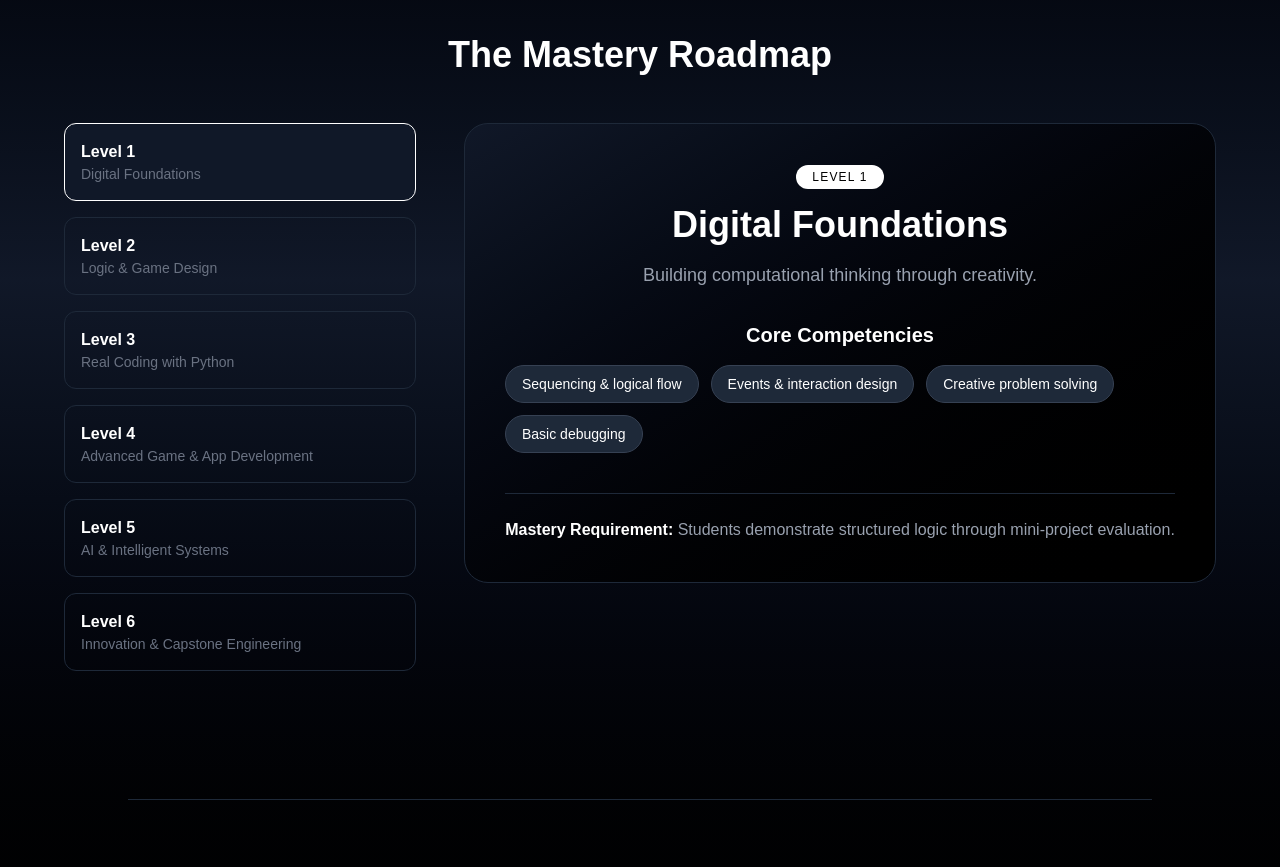
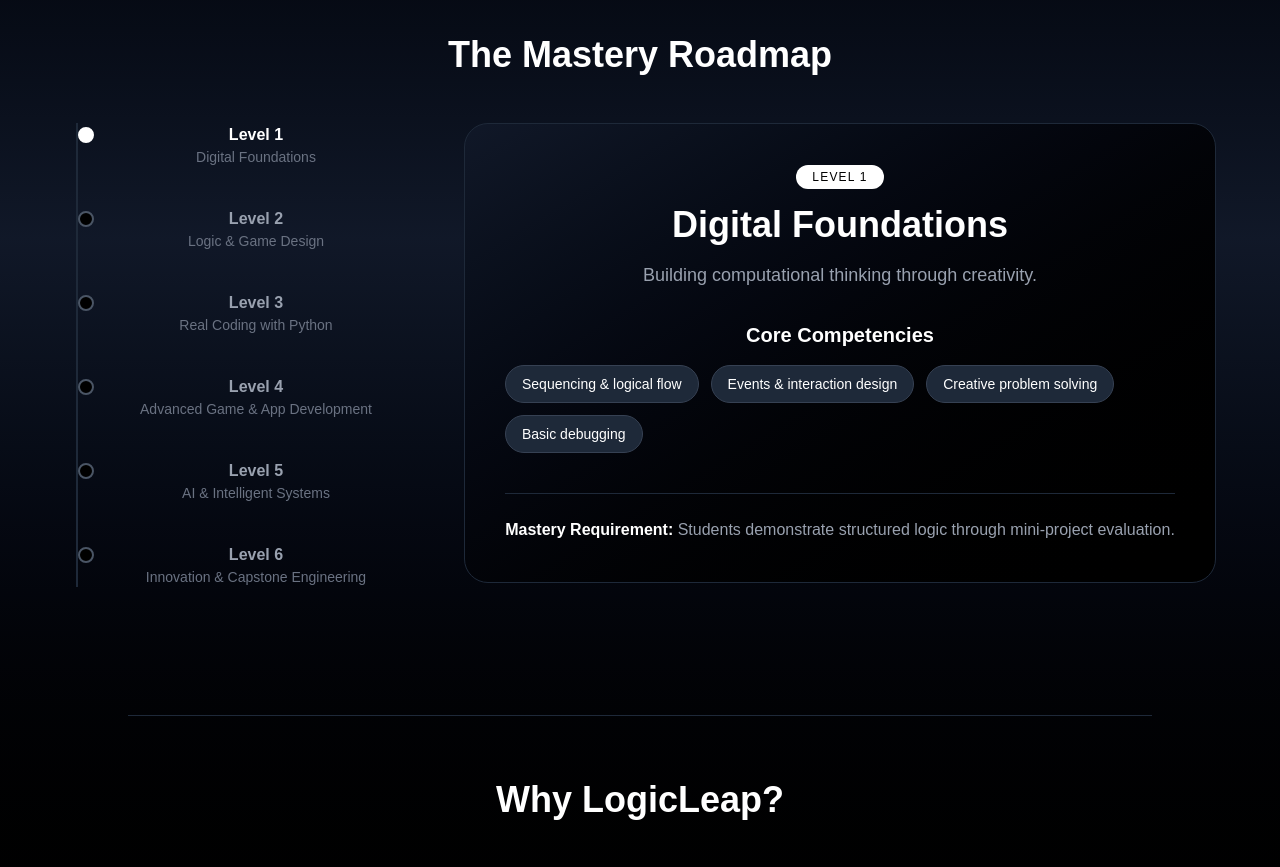
Before and after one commit to srushteesingh/logicleap-platform, a Next.js app: page / in a window 1280 px wide. Shown: the part 560-1427 px from the top of the page. Built offline with nearby package versions, Linux system fonts and the light colour scheme.

Commit message:
Convert left side into vertical mastery spine

```diff
--- a/app/page.tsx
+++ b/app/page.tsx
@@ -103,25 +103,42 @@ export default function Home() {
 
         <div className="grid md:grid-cols-3 gap-12">
           {/* Left Side Levels */}
-          <div className="space-y-4">
-            {[1, 2, 3, 4, 5, 6].map((level) => (
-              <button
-                key={level}
-                onClick={() => setActiveLevel(level)}
-                className={`w-full text-left p-4 rounded-xl border transition ${
-                  activeLevel === level
-                    ? "border-white bg-gray-900"
-                    : "border-gray-800 hover:border-gray-600"
-                }`}
-              >
-                <div>
-                  <p className="font-semibold">Level {level}</p>
-                  <p className="text-sm text-gray-500">
-                    {levels.find((l) => l.id === level)?.title}
-                  </p>
+          <div className="relative pl-8">
+            {/* Vertical Line */}
+            <div className="absolute left-3 top-0 bottom-0 w-[2px] bg-gray-800"></div>
+
+            <div className="space-y-10">
+              {levels.map((level) => (
+                <div
+                  key={level.id}
+                  onClick={() => setActiveLevel(level.id)}
+                  className="relative cursor-pointer group"
+                >
+                  {/* Circle */}
+                  <div
+                    className={`absolute -left-[18px] top-1 w-4 h-4 rounded-full border-2 transition ${
+                      activeLevel === level.id
+                        ? "bg-white border-white"
+                        : "bg-black border-gray-600 group-hover:border-white"
+                    }`}
+                  ></div>
+
+                  {/* Text Content */}
+                  <div>
+                    <p
+                      className={`font-semibold transition ${
+                        activeLevel === level.id
+                          ? "text-white"
+                          : "text-gray-400"
+                      }`}
+                    >
+                      Level {level.id}
+                    </p>
+                    <p className="text-sm text-gray-500">{level.title}</p>
+                  </div>
                 </div>
-              </button>
-            ))}
+              ))}
+            </div>
           </div>
 
           {/* Right Side Content */}
```
